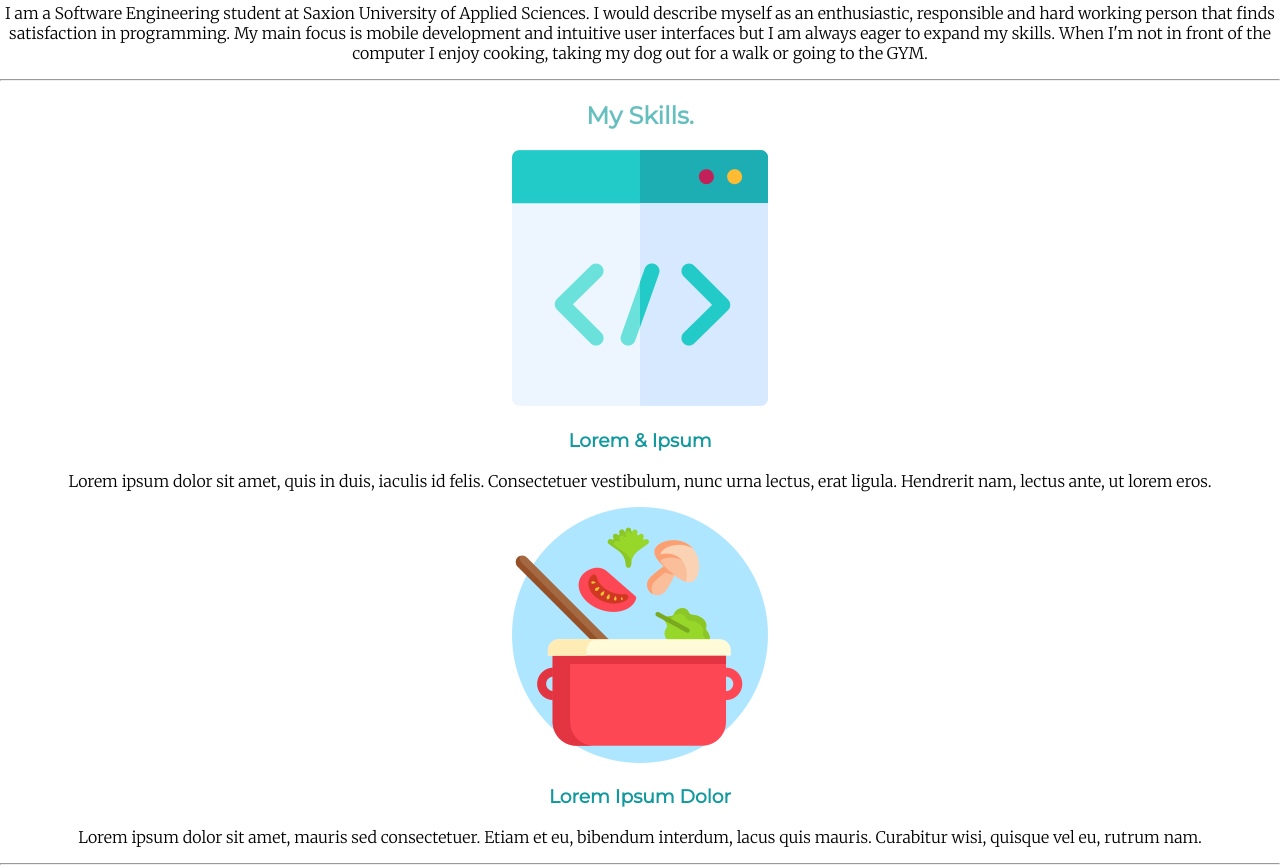
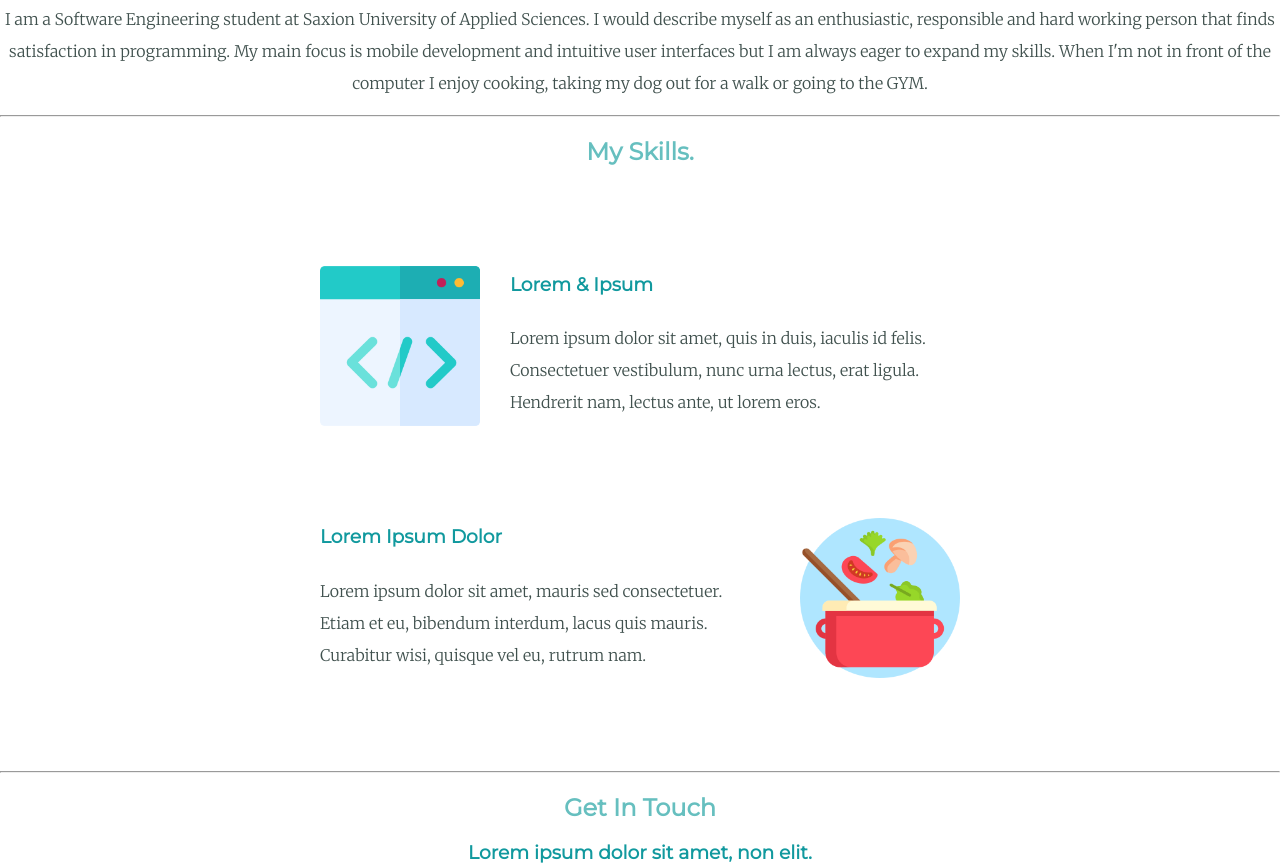
Before and after one commit to andreisas06/mysite, a plain HTML site: page index.html in a window 1280 px wide. Shown: the part 1073-1940 px from the top of the page. Drawn offline with Linux system fonts and the light colour scheme.

Commit message:
decorated skill rows and overall design

```diff
--- a/css/styles.css
+++ b/css/styles.css
@@ -20,6 +20,7 @@ body {
     margin: 0;
     text-align: center;
     font-family: 'Merriweather', serif;
+    color: #40514e;
 
 }
 
@@ -63,6 +64,29 @@ body {
     width: 200px;
 }
 
+.my-description {
+    line-height: 2;
+}
+
 a {
     color: #11999E;
 }
+
+.skill-row {
+    width: 50%;
+    margin: 100px auto 100px auto;
+    text-align: left;
+    line-height: 2;
+}
+
+.coding-image {
+    width: 25%;
+    float: left;
+    margin-right: 30px;
+}
+
+.soup-image {
+    width: 25%;
+    float: right;
+    margin-left: 30px;
+}
--- a/index.html
+++ b/index.html
@@ -26,7 +26,7 @@
             <div class="profile">
                 <img class="profile-pic" src="images/profile-cropped.png" alt="Profile Picture">
                 <h2>Hello.</h2>
-                <p>
+                <p class="my-description">
                     I am a Software Engineering student at Saxion University of Applied Sciences.
                     I would describe myself as an enthusiastic, responsible and hard working person that finds satisfaction in programming. My main focus is mobile development and intuitive user interfaces but I am always eager to expand my skills.
                     When I'm not in front of the computer I enjoy cooking, taking my dog out for a walk or going to the GYM.
@@ -36,12 +36,12 @@
             <div class="skills">
                 <h2>My Skills.</h2>
                 <div class="skill-row">
-                    <img class="" src="images/coding.png" alt="coding image">
+                    <img class="coding-image" src="images/coding.png" alt="coding image">
                     <h3>Lorem & Ipsum</h3>
                     <p>Lorem ipsum dolor sit amet, quis in duis, iaculis id felis. Consectetuer vestibulum, nunc urna lectus, erat ligula. Hendrerit nam, lectus ante, ut lorem eros.</p>
                 </div>
                 <div class="skill-row">
-                    <img class="" src="images/soup.png" alt="soup img">
+                    <img class="soup-image" src="images/soup.png" alt="soup img">
                     <h3>Lorem Ipsum Dolor</h3>
                     <p>Lorem ipsum dolor sit amet, mauris sed consectetuer. Etiam et eu, bibendum interdum, lacus quis mauris. Curabitur wisi, quisque vel eu, rutrum nam.</p>
                 </div>
```
